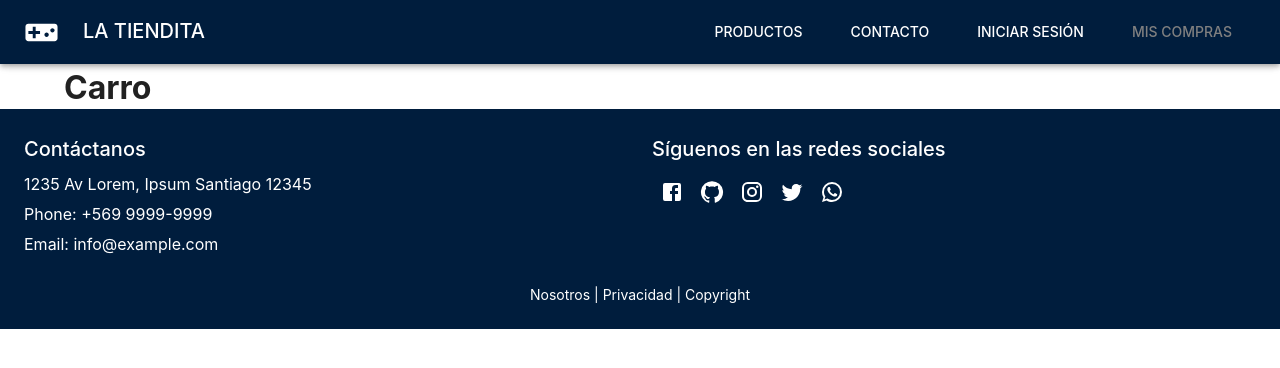
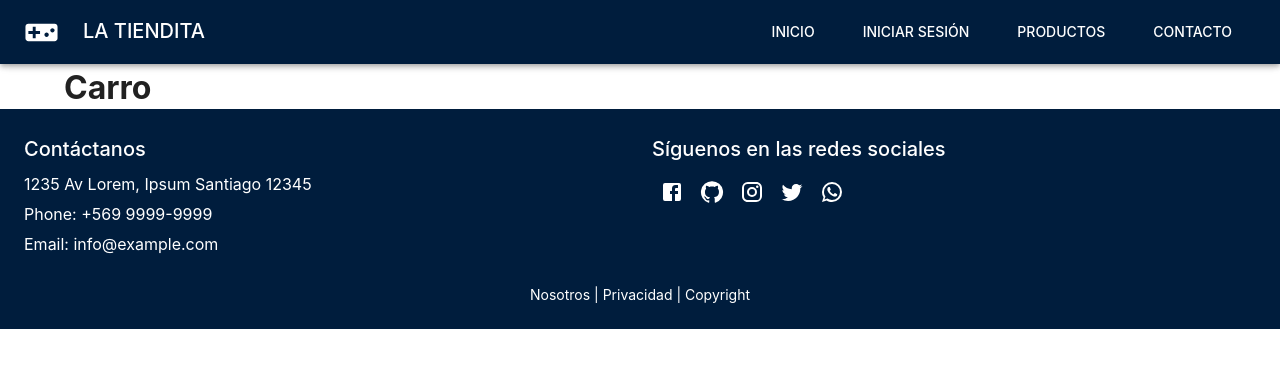
Before and after one commit to jtca94/proyectoFinal, a React (Vite) app in the folder client/: page /pedidos in a window 1280 px wide. Shown: the top 368 px of the page. Built offline with nearby package versions, Linux system fonts and the light colour scheme.

Commit message:
protected routes for dashboard and new navbar navigation

```diff
--- a/client/src/App.jsx
+++ b/client/src/App.jsx
@@ -8,9 +8,12 @@ import Register from "./pages/LoginRegister/Register";
 import Productos from "./pages/Productos/Productos";
 import Carro from "./pages/Carro/Carro";
 import Dashboard from "./pages/Dashboard/Dashboard";
+import {useContext} from "react";
+import {AuthContext} from "./context/AuthContext";
 
 
 const App = () => {
+  const {user} = useContext(AuthContext);
   return (
     <>
       <NavBar />
@@ -23,7 +26,7 @@ const App = () => {
         {/* este si es que no se ha logeado el boton estará como disabled */}
         <Route path="/pedidos" element={<Carro/>} />
         {/* para entrar al dashboard no hay boton aun, hay que ingresar manualmente /dashboard */}
-        <Route path="/dashboard//*" element={<Dashboard/>} />
+        <Route path="/dashboard//*" element={user ? <Dashboard/> : <Login/>} />
       </Routes>
       <Footer />
     </>
--- a/client/src/components/NavBar/NavBar.jsx
+++ b/client/src/components/NavBar/NavBar.jsx
@@ -16,19 +16,27 @@ import Typography from "@mui/material/Typography";
 import Button from "@mui/material/Button";
 import {NavLink, Link} from "react-router-dom";
 import VideogameAssetIcon from "@mui/icons-material/VideogameAsset";
+import {useContext} from "react";
+import {AuthContext} from "../../context/AuthContext";
 
 const drawerWidth = 240;
 const navItems = [
+  {name: "Inicio", path: "/"},
+  {name: "Iniciar Sesión", path: "/login"},
   {name: "Productos", path: "/productos"},
   {name: "contacto", path: "/contacto"},
-  {name: "Iniciar Sesión", path: "/login"},
-  {name: "Mis Compras", path: "/pedidos"},
 ];
-
+const navItemsLogged = [
+  {name: "Inicio", path: "/"},
+  {name: "Productos", path: "/productos"},
+  {name: "contacto", path: "/contacto"},
+  {name: "Mi Perfil", path: "/dashboard"},
+  {name: "Carrito", path: "/pedidos"},
+];
 function NavBar(props) {
   const {window} = props;
   const [mobileOpen, setMobileOpen] = React.useState(false);
-
+  const {user} = useContext(AuthContext);
   const handleDrawerToggle = () => {
     setMobileOpen((prevState) => !prevState);
   };
@@ -41,12 +49,28 @@ function NavBar(props) {
       </Typography>
       <Divider />
       <List>
-        {navItems.map((item) => (
-          <ListItem key={item.name} disablePadding>
-            <ListItemButton sx={{textAlign: "center"}}>
+        {user
+          ? navItemsLogged.map((item) => (
+              <ListItem key={item.name} sx={{my: 2}}>
+                <ListItemButton>
                   <NavLink
                     className={({isActive}) =>
-                  isActive ? "active" : "inactiveMobile"
+                      isActive ? "active" : "inactive"
+                    }
+                    style={{textDecoration: "none"}}
+                    to={item.path}
+                  >
+                    <ListItemText primary={item.name} />
+                  </NavLink>
+                </ListItemButton>
+              </ListItem>
+            ))
+          : navItems.map((item) => (
+              <ListItem key={item.name} sx={{my: 2}}>
+                <ListItemButton>
+                  <NavLink
+                    className={({isActive}) =>
+                      isActive ? "active" : "inactive"
                     }
                     style={{textDecoration: "none"}}
                     to={item.path}
@@ -80,9 +104,7 @@ function NavBar(props) {
 
           <Box sx={{display: "flex", flexGrow: 1}}>
             <VideogameAssetIcon fontSize="large" sx={{mr: 3}} />
-            <Link to={"/"}
-                style={{textDecoration: "none"}}
-            >
+            <Link to={"/"} style={{textDecoration: "none"}}>
               <Typography
                 variant="h6"
                 component="div"
@@ -94,10 +116,26 @@ function NavBar(props) {
           </Box>
 
           <Box sx={{display: {xs: "none", md: "block"}}}>
-            {navItems.map((item) => (
+            {user
+              ? navItemsLogged.map((item) => (
                   <Button key={item.name} sx={{color: "#fff", px: 3}}>
                     <NavLink
-                  className={({isActive}) => (isActive ? "active" : "inactive")}
+                      className={({isActive}) =>
+                        isActive ? "active" : "inactive"
+                      }
+                      style={{textDecoration: "none"}}
+                      to={item.path}
+                    >
+                      {item.name}
+                    </NavLink>
+                  </Button>
+                ))
+              : navItems.map((item) => (
+                  <Button key={item.name} sx={{color: "#fff", px: 3}}>
+                    <NavLink
+                      className={({isActive}) =>
+                        isActive ? "active" : "inactive"
+                      }
                       style={{textDecoration: "none"}}
                       to={item.path}
                     >
```
Also changed, not shown: 1 other file (tests, documents, lock files or other folders). Lines whose indentation alone changed are shown as unchanged.
